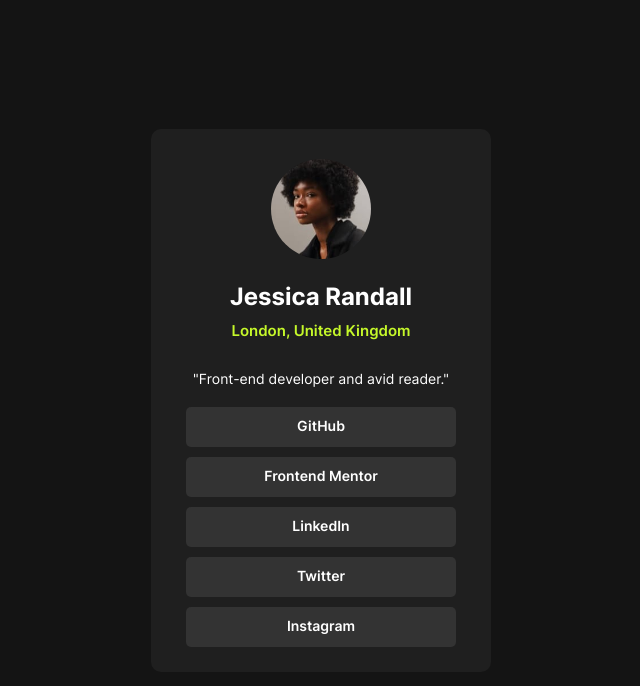
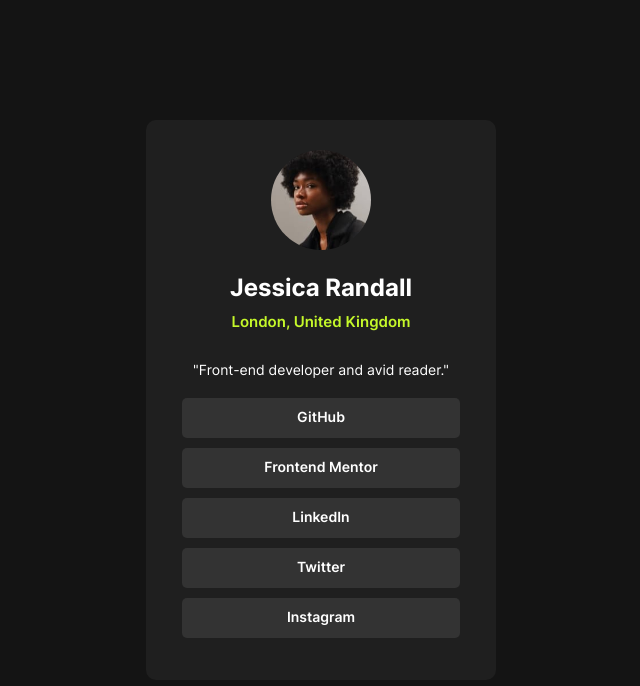
Before and after one commit to AnkitSinghSenwal/social-links-profile, a plain HTML site: page index.html in a window 1280 px wide. Shown: the whole page, without its empty margins (319-959 px from the left). Drawn offline with Linux system fonts and the light colour scheme.

Commit message:
adjustments:  card height 520px

```diff
--- a/index.html
+++ b/index.html
@@ -48,8 +48,10 @@
       padding: 20px; /* Adding padding for spacing */
       border-radius: 10px; /* Adding rounded corners */
       text-align: center; /* Centering the text within the card */
-      width: 300px; /* Limiting the width of the card */
+      height: 520px;
+      width: 310px; /* Limiting the width of the card */
       margin: 20px auto; /* Centering the card in the middle of the body */
+
     }
 
     .name-address{
```
